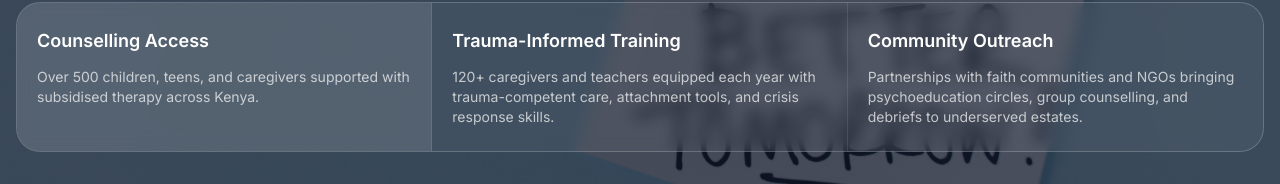
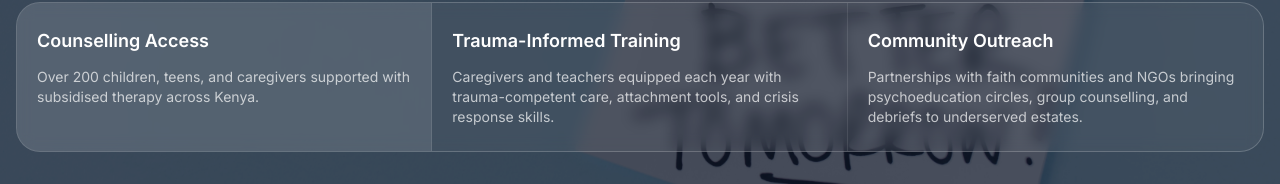
Before and after one commit to humphreyotieno1/EverydayResilience, a Next.js app: page / in a window 1280 px wide. Shown: the part 1875-2059 px from the top of the page. Built offline with nearby package versions, Linux system fonts and the light colour scheme.

Commit message:
content updates

```diff
--- a/components/sections/hero.tsx
+++ b/components/sections/hero.tsx
@@ -11,7 +11,7 @@ import { cn } from "@/lib/utils";
 const carouselImages = ["/bg1.jpg", "/background2.jpg", "/background1.jpg"];
 
 const heroStats = [
-  { value: "500+", label: "Clients Served" },
+  { value: "300+", label: "Clients Served" },
   { value: "95%", label: "Satisfaction Rate" },
   { value: "10+", label: "Years Experience" },
 ];
--- a/components/sections/impact.tsx
+++ b/components/sections/impact.tsx
@@ -8,14 +8,14 @@ const impactSlides = [
   {
     title: "Counselling Access",
     description:
-      "Over 500 children, teens, and caregivers supported with subsidised therapy across Kenya.",
+      "Over 200 children, teens, and caregivers supported with subsidised therapy across Kenya.",
     href: "/stories",
     image: "/impact/impact1.jpg",
   },
   {
     title: "Trauma-Informed Training",
     description:
-      "120+ caregivers and teachers equipped each year with trauma-competent care, attachment tools, and crisis response skills.",
+      "Caregivers and teachers equipped each year with trauma-competent care, attachment tools, and crisis response skills.",
     href: "/services/workshops",
     image: "/impact/impact2.jpg",
   },
--- a/content/services.ts
+++ b/content/services.ts
@@ -13,7 +13,7 @@ export const serviceCategories: ServiceCategory[] = [
     summary:
       "Personalised, trauma-informed sessions for adults, teens, and children, designed to help you process anxiety, grief, trauma, and major life transitions. We create a safe, supportive space to explore your story, build resilience, and develop practical coping strategies for everyday challenges.",
     features: [
-      "Trauma-informed psychotherapy",
+      "Trauma-informed therapy",
       "Grief and loss processing",
       "Anxiety and stress management",
       "Spiritual integration and grounding practices",
```
